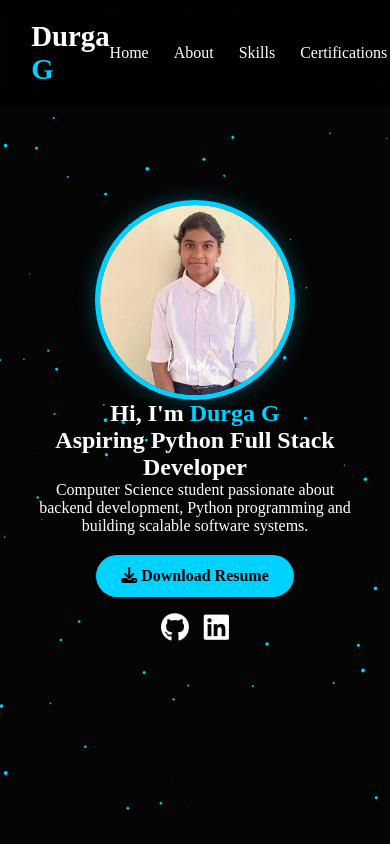
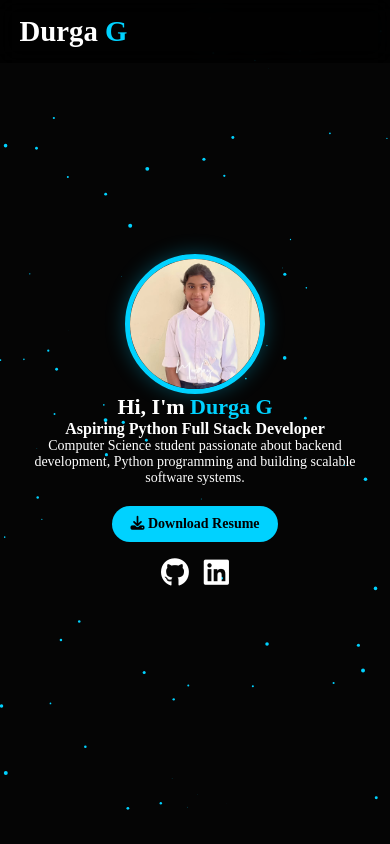
Before and after one commit to durgaganesan3-glitch/My-portfolio, a plain HTML site: page index.html in a window 390 px wide. Shown: the top 844 px of the page. Drawn offline with Linux system fonts and the light colour scheme.

Commit message:
Update style.css

```diff
--- a/style.css
+++ b/style.css
@@ -381,3 +381,50 @@ body {
     background: white;
     transform: scale(1.05);
 }
+
+
+/* ================= MOBILE RESPONSIVE ================= */
+
+@media (max-width: 768px) {
+    /* NAVBAR FIX */
+    .navbar {
+        padding: 15px 5%;
+    }
+    .nav-links {
+        display: none;
+        /* hide menu */
+    }
+    /* SECTION FIX */
+    .section {
+        padding: 80px 5%;
+    }
+    .section-title {
+        font-size: 1.8rem;
+    }
+    /* HERO FIX */
+    .profile-box {
+        width: 140px;
+        height: 140px;
+    }
+    h1 {
+        font-size: 22px;
+    }
+    h2 {
+        font-size: 16px;
+    }
+    p {
+        font-size: 14px;
+    }
+    /* BUTTON FIX */
+    .btn-primary {
+        padding: 10px 18px;
+        font-size: 14px;
+    }
+    /* GRID FIX */
+    .skills-container,
+    .project-grid,
+    .cert-grid,
+    .contact-grid {
+        grid-template-columns: 1fr;
+    }
+}
```
